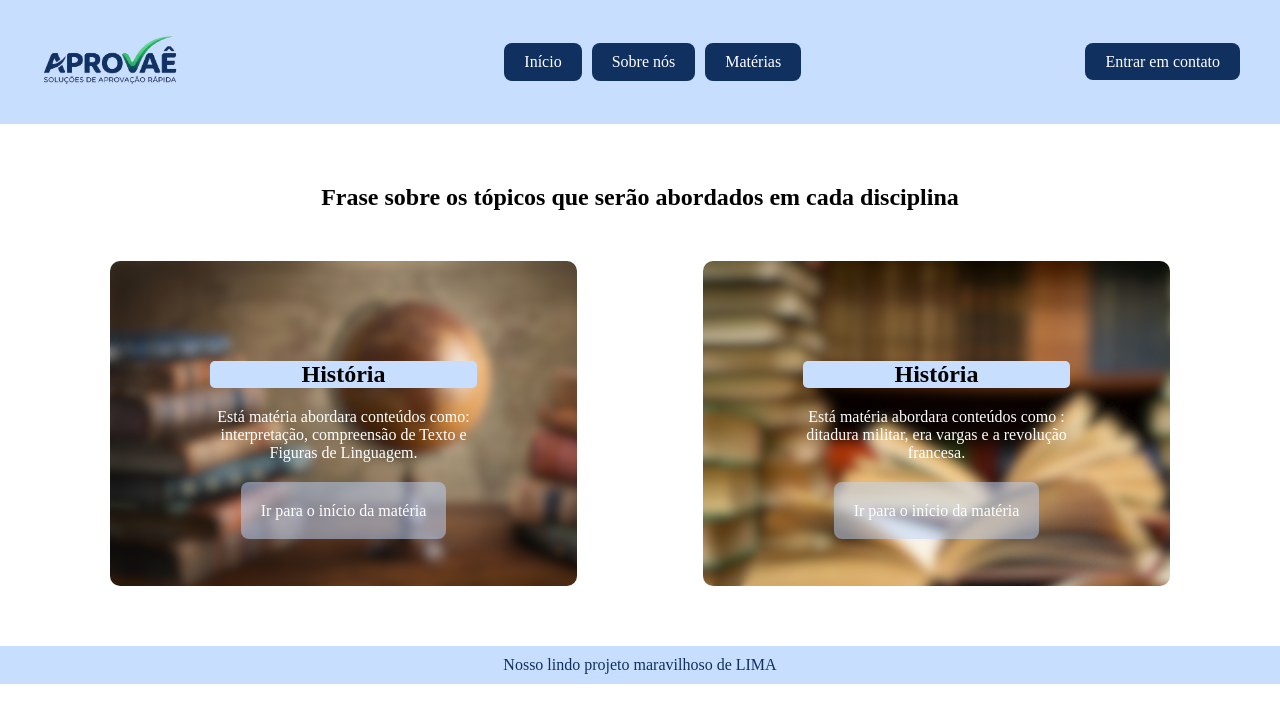
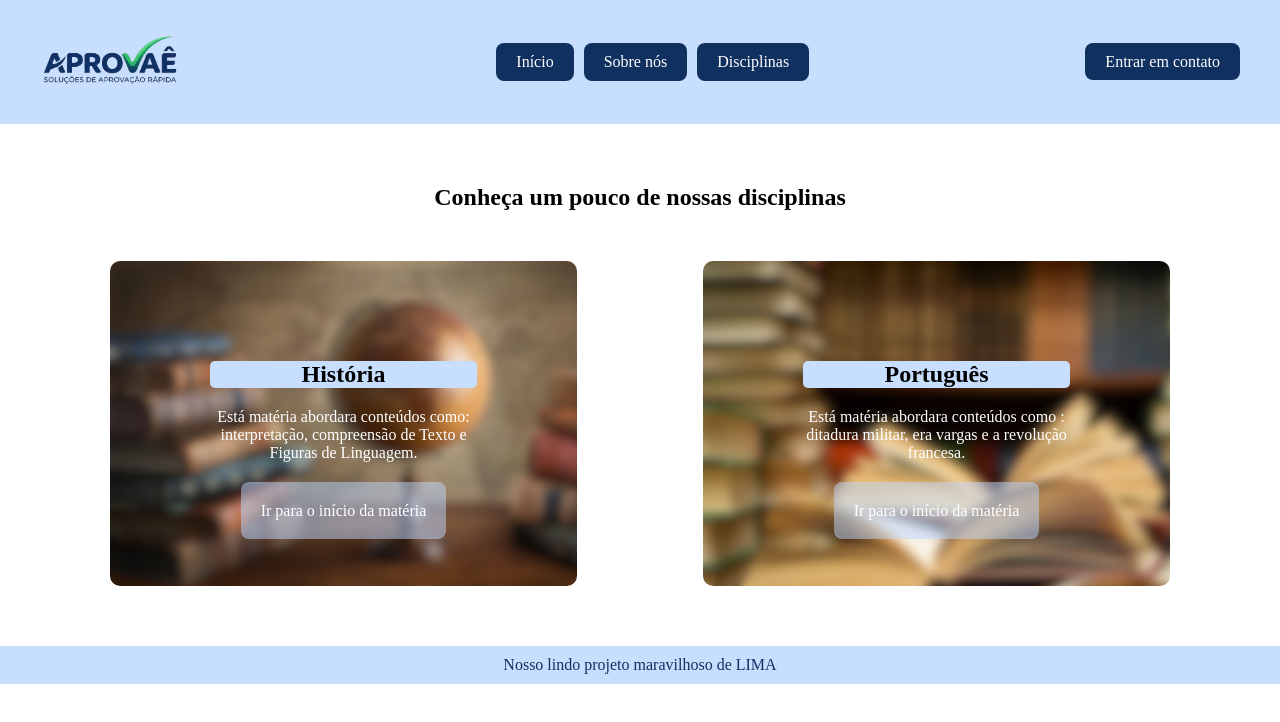
Before and after one commit to emanuelly-martins/aprovae, a plain HTML site: page pages/disciplinas.html in a window 1280 px wide. Drawn offline with Linux system fonts and the light colour scheme.

Commit message:
fix: arrumando informações

```diff
--- a/pages/disciplinas.html
+++ b/pages/disciplinas.html
@@ -11,9 +11,9 @@
             <img id="logo" src="../assets/img/logo.png" alt="logo do site aprovaê" />
         </section>
         <section id="botoes-header">
-            <a href="index.html" class="botao">Início</a>
-            <a href="pages/sobre.html" class="botao">Sobre nós</a>
-            <a href="pages/disciplinas.html" class="botao">Matérias</a>
+            <a href="../index.html" class="botao">Início</a>
+            <a href="sobre.html" class="botao">Sobre nós</a>
+            <a href="#" class="botao">Disciplinas</a>
         </section>
         <section>
             <a id="botao-contato" href="/pages/" class="botao">Entrar em contato</a>
@@ -21,7 +21,7 @@
     </header>
     <main>
       <section id="introducao-materias">
-        <h1>Frase sobre os tópicos que serão abordados em cada disciplina</h1>
+        <h1>Conheça um pouco de nossas disciplinas</h1>
       </section>
 
 
@@ -46,7 +46,7 @@
 
         <section id="container-portugues">
           <section class="title-materia">
-            <h2>História</h2>
+            <h2>Português</h2>
           </section>
           <section>
             <article>
```
